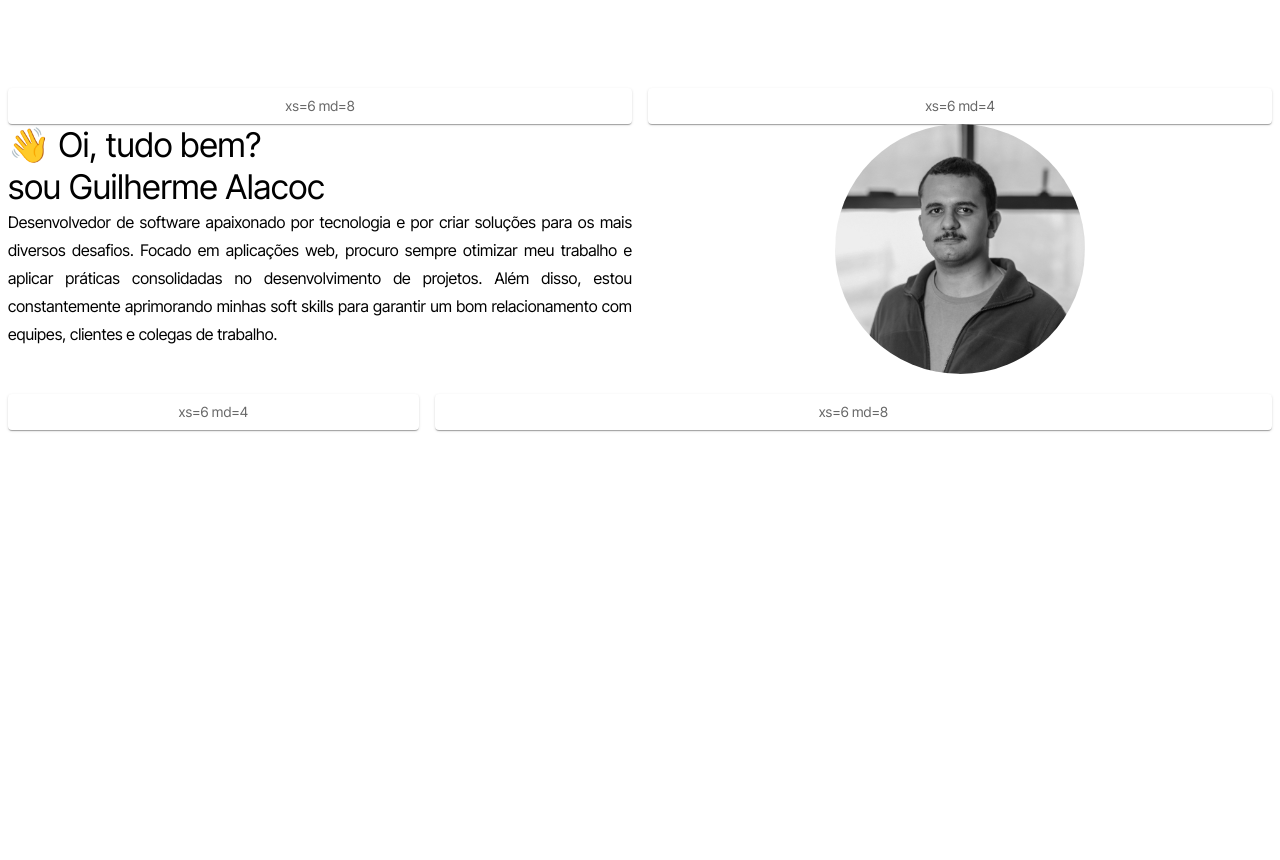
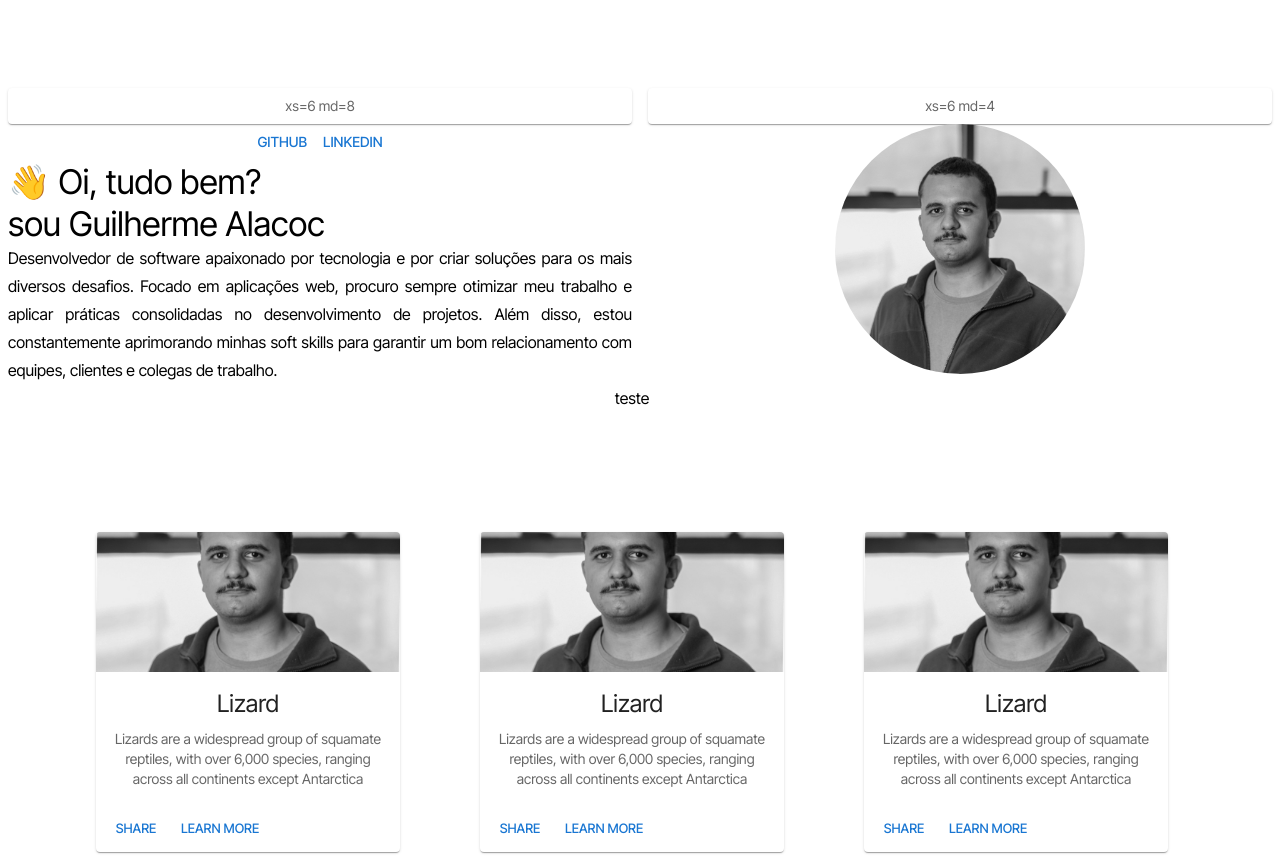
Before and after one commit to guilhermealacoc/portfolio-definitive, a React (Vite) app: page / in a window 1280 px wide. Before the commit the page ends 816 px from the top, so only its background shows below. Built offline with nearby package versions, Linux system fonts and the light colour scheme.

Commit message:
adicionando cards

```diff
--- a/package.json
+++ b/package.json
@@ -13,10 +13,13 @@
     "@emotion/react": "^11.11.4",
     "@emotion/styled": "^11.11.5",
     "@mui/material": "^5.15.19",
+    "iconify": "^1.4.0",
     "react": "^18.2.0",
-    "react-dom": "^18.2.0"
+    "react-dom": "^18.2.0",
+    "react-icons": "^5.2.1"
   },
   "devDependencies": {
+    "@iconify/react": "^5.0.2",
     "@types/react": "^18.2.66",
     "@types/react-dom": "^18.2.22",
     "@typescript-eslint/eslint-plugin": "^7.2.0",
--- a/src/App.tsx
+++ b/src/App.tsx
@@ -1,9 +1,10 @@
-import { Typography } from "@mui/material";
+import { Button, Container, Typography } from "@mui/material";
 import Box from "@mui/material/Box";
 import Grid from "@mui/material/Grid";
 import Paper from "@mui/material/Paper";
 import { styled, ThemeProvider } from "@mui/material/styles";
 
+import CardItem from "./components/card";
 import { interTight } from './styles/themes';
 
 const Item = styled(Paper)(({ theme }) => ({
@@ -22,13 +23,14 @@ export default function FullWidthGrid() {
 
 
   const renderIntroSummary = (
-    <Box sx={{ flexGrow: 1 }}>
-    <Grid container spacing={2}>
+    <>
       <Grid item xs={6} md={6}>
         <Box sx={{
           pt: 10,
         }}>
         <Item>xs=6 md=8</Item>
+        <Button>Github</Button>
+        <Button>Linkedin</Button>
         <Typography variant="h4" align="left">
           {emoji}
         </Typography>
@@ -57,19 +59,32 @@ export default function FullWidthGrid() {
         ></Box>
         </Box>
       </Grid>
-      <Grid item xs={6} md={4}>
-        <Item>xs=6 md=4</Item>
-      </Grid>
-      <Grid item xs={6} md={8}>
-        <Item>xs=6 md=8</Item>
-      </Grid>
-    </Grid>
-  </Box>
+    </>
   )
+
+  const renderCardNew = (
+    <Container>
+    <Box>
+      <Typography variant="subtitle1">teste</Typography>
+    </Box>
+    <Box sx={{ flexGrow: 1, paddingTop: 15,  display: 'flex', justifyContent: 'center', alignItems: 'center' }}>
+          <CardItem />
+          <CardItem />
+          <CardItem />
+    </Box>
+    </Container>
+  )
+
 
   return (
     <ThemeProvider theme={interTight}>
+      <Box sx={{ flexGrow: 1 }}>
+      <Grid container spacing={2}>
       {renderIntroSummary}
+
+      {renderCardNew}
+      </Grid>
+      </Box>
     </ThemeProvider>
   );
 }
--- /dev/null
+++ b/src/components/card/index.tsx
@@ -0,0 +1,27 @@
+import { Button, Card, CardActions, CardContent, CardMedia, Typography } from "@mui/material";
+
+export default function CardItem() {
+    return (
+        <Card sx={{ maxWidth: 345, ml: 5, mr: 5}}>
+          <CardMedia
+            component="img"
+            alt="green iguana"
+            height="140"
+            image="http://localhost:5173/src/assets/profileImage.jpg"
+          />
+          <CardContent>
+            <Typography gutterBottom variant="h5" component="div">
+              Lizard
+            </Typography>
+            <Typography variant="body2" color="text.secondary">
+              Lizards are a widespread group of squamate reptiles, with over 6,000
+              species, ranging across all continents except Antarctica
+            </Typography>
+          </CardContent>
+          <CardActions>
+            <Button size="small">Share</Button>
+            <Button size="small">Learn More</Button>
+          </CardActions>
+        </Card>
+      );
+}
```
Also changed, not shown: src/components/iconify/iconify.tsx (added, +20 -0 lines), 1 other file (tests, documents, lock files or other folders).
